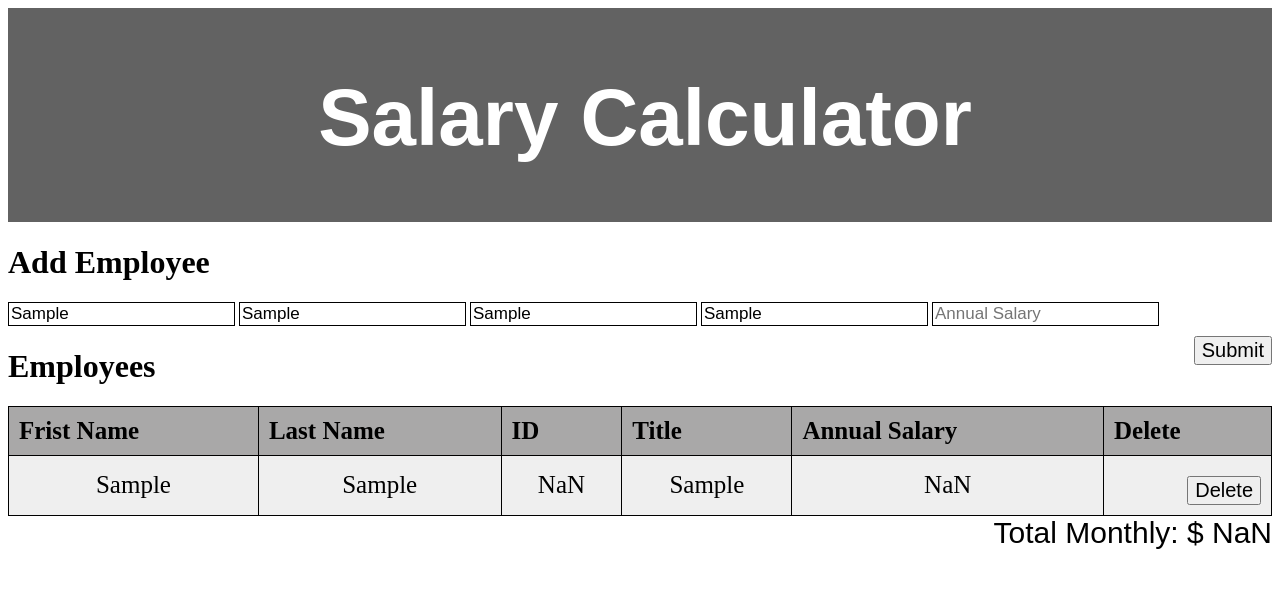
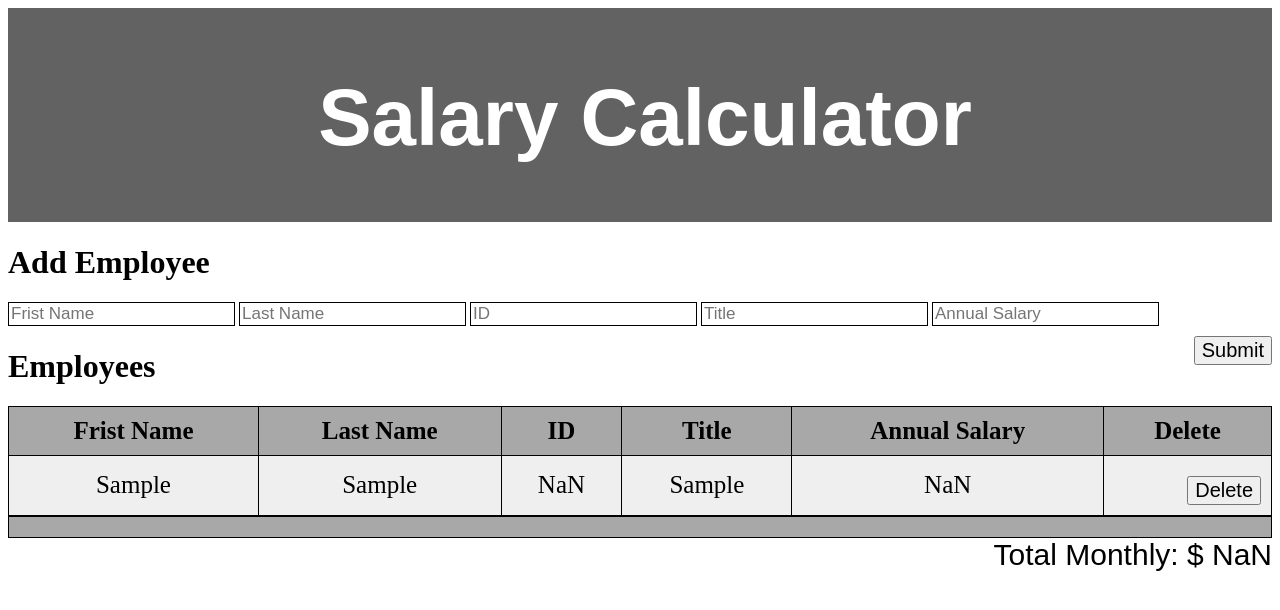
Before and after one commit to Javierna182/weekend-salary-calculator, a plain HTML site: page index.html in a window 1280 px wide. Both pictures are taken after typing "Sample", "Sample", "Sample", "Sample", "Sample" into the empty fields and a click on the button "Submit". Drawn offline with Linux system fonts and the light colour scheme.

Commit message:
cleared input files after submit

```diff
--- a/client.js
+++ b/client.js
@@ -16,7 +16,7 @@ function totalAdd (array){
     }
 }
 
-function AddInfoDiv(event){
+function addInfoDiv(event){
 
 // prevents form from refreshing
 event.preventDefault();
@@ -43,13 +43,20 @@ document.querySelector('#employee-table').innerHTML +=
 </tr>
 `;
 
+firstName = document.getElementById('firstName');
+firstName.value = '';
 
+lastName = document.getElementById('lastName')
+lastName.value = '';
+
+ID = document.getElementById('ID');
+ID.value = '';
+
+title = document.getElementById('title');
+title.value = '';
 
 annualSalary = document.getElementById('annualSalary');
-
 annualSalary.value = '';
-
-// <td><button onclick="removeDiv(event)">Delete</button></div></td>
 
 // increment total monthly
 totalMonthly += 0;
--- a/index.html
+++ b/index.html
@@ -22,7 +22,7 @@
     </form>
 
     <div>
-        <button onclick="AddInfoDiv(event)">Submit</button>
+        <button onclick="addInfoDiv(event)">Submit</button>
     </div>
 
     <div id="employees-tittle">
@@ -39,21 +39,12 @@
             <th>Annual Salary</th>
             <th>Delete</th>
           </tr>
-        </thead>
-        <!-- <tbody>
+    </table>
+
+    <table>
         <tr>
-            <td>javi</td>
-            <td>navarro</td>
-            <td>1234</td>
-            <td>el mejor</td>
-            <td>$30.000000</td>
-            <td>
-                <button onclick="deleteButton">Delete</button>
-            </td>
+            <th></th>
         </tr>
-        </tbody> -->
-
-        <!-- <div id="total-monthly"> Total Monthly: 0</div> -->
     </table>
     <div id="total-monthly"> Total Monthly: $</div>
     <!-- <div id="total-monthly"> Total Monthly: 0</div> -->
--- a/style.css
+++ b/style.css
@@ -33,7 +33,7 @@ th{
   border: 1px solid #000;
   padding: 10px;
   font-size: 25px;
-  text-align: left;
+  text-align: center;
 }
 
 td{
@@ -44,13 +44,13 @@ td{
   text-align: center;
   }
 
-/* tbody:nth-child(even){
+tr:nth-child(even){
     background-color: #fff;
   }
 
-tbody:nth-child(odd){
+tr:nth-child(odd){
     background-color: #ddd;
-  } */
+  }
 
 #total-monthly{
   font-size: 30px;
```
